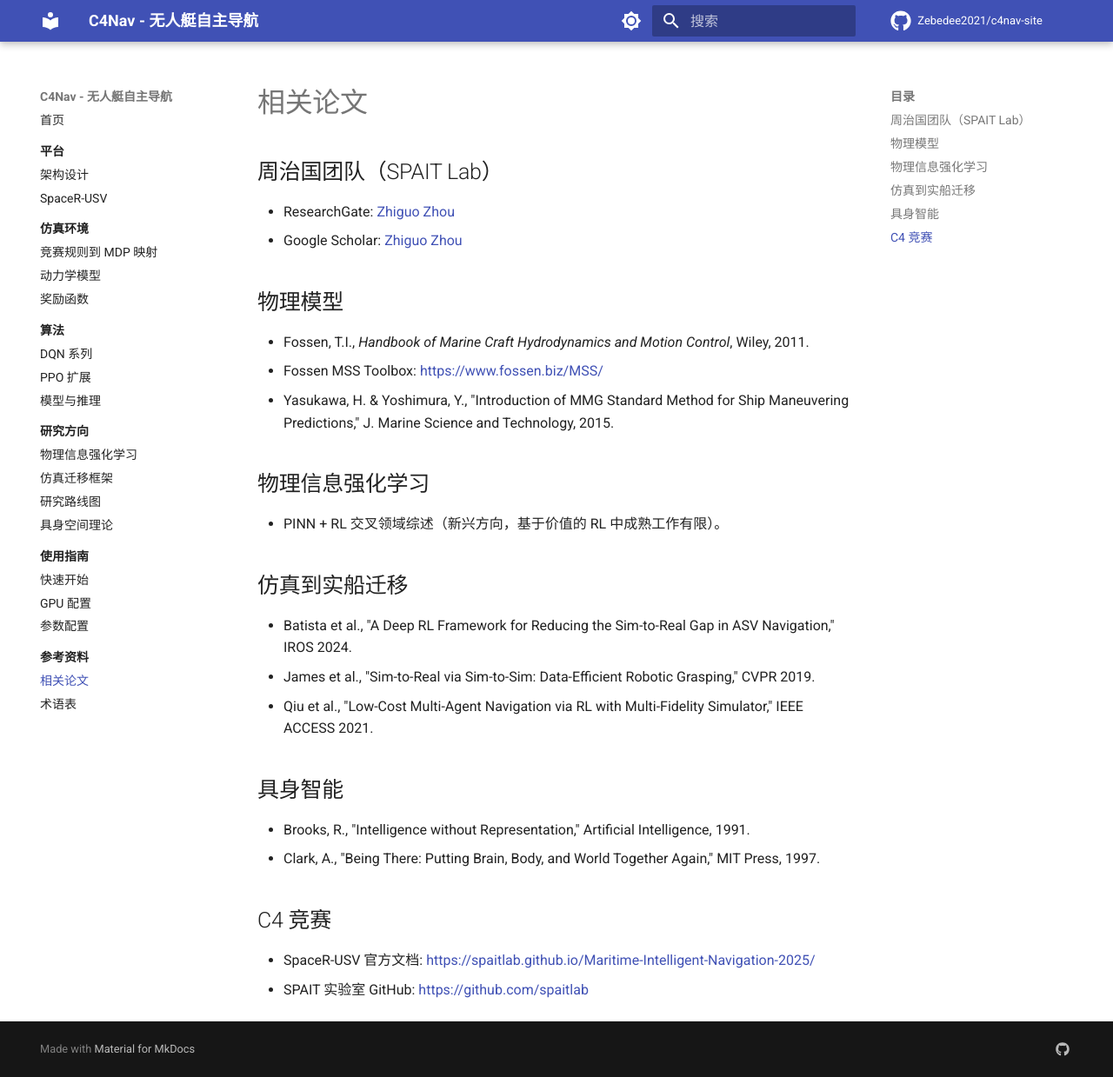
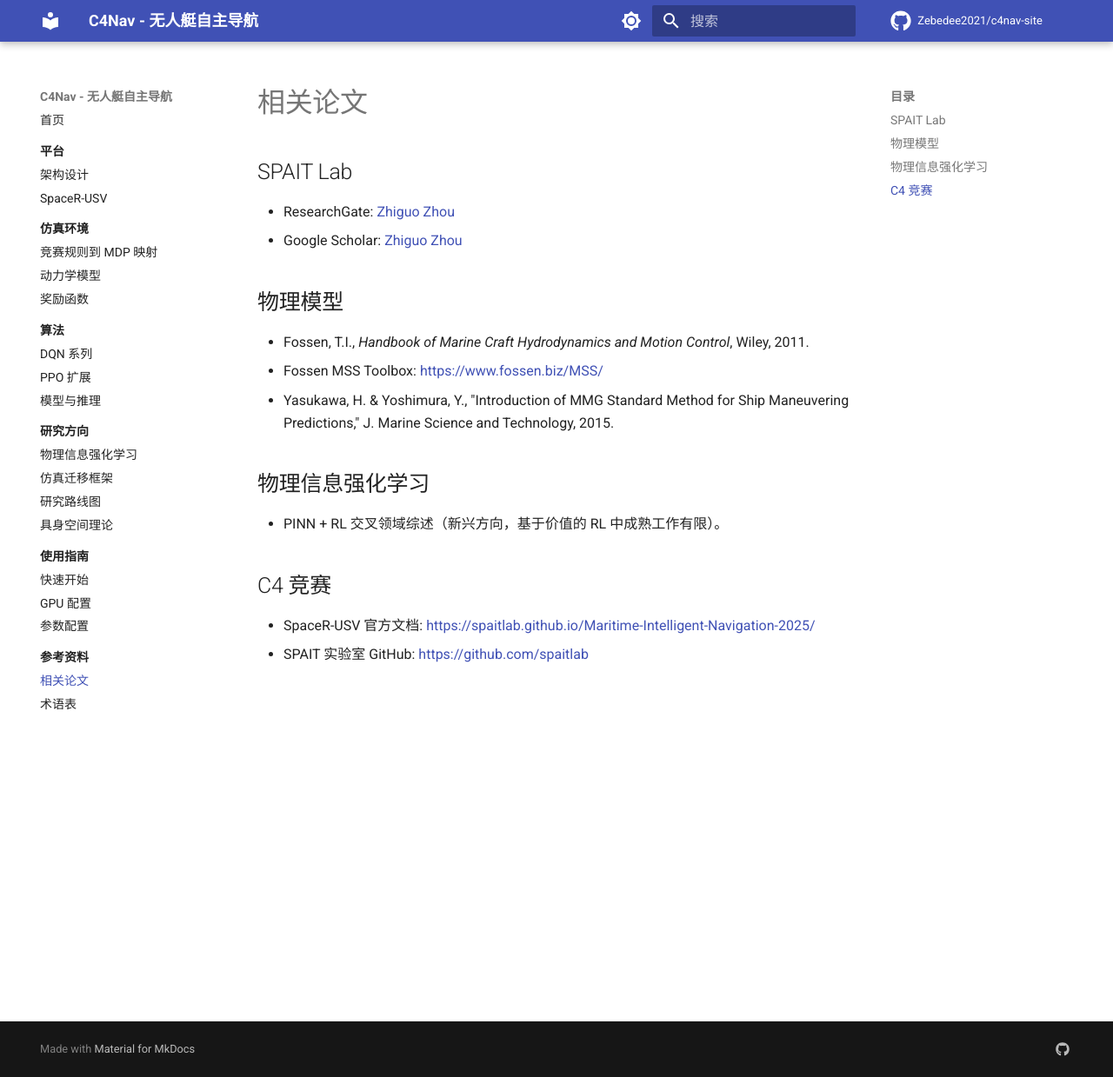
Before and after one commit to Zebedee2021/c4nav-site, an MkDocs documentation site: the page built from docs/references/papers.md, in a window 1280 px wide and 1239 px high. Shown: the whole window at 87% size. Built offline with MkDocs 1.6.1 and Material for MkDocs 9.7.7, drawn with Linux system fonts in a browser that asks for light colours; comment, search, counter and statistics services are not loaded.

Commit message:
docs: clean up papers page
Rename to SPAIT Lab, remove sim-to-real and embodied AI sections.

🤖 Generated with [Qoder][https://qoder.com]

```diff
--- a/docs/references/papers.md
+++ b/docs/references/papers.md
@@ -1,6 +1,6 @@
 # 相关论文
 
-## 周治国团队（SPAIT Lab）
+## SPAIT Lab
 
 - ResearchGate: [Zhiguo Zhou](https://www.researchgate.net/profile/Zhiguo-Zhou-2/research)
 - Google Scholar: [Zhiguo Zhou](https://scholar.google.com/citations?hl=en&user=vMLtpZYAAAAJ&view_op=list_works&sortby=pubdate)
@@ -15,17 +15,6 @@
 
 - PINN + RL 交叉领域综述（新兴方向，基于价值的 RL 中成熟工作有限）。
 
-## 仿真到实船迁移
-
-- Batista et al., "A Deep RL Framework for Reducing the Sim-to-Real Gap in ASV Navigation," IROS 2024.
-- James et al., "Sim-to-Real via Sim-to-Sim: Data-Efficient Robotic Grasping," CVPR 2019.
-- Qiu et al., "Low-Cost Multi-Agent Navigation via RL with Multi-Fidelity Simulator," IEEE ACCESS 2021.
-
-## 具身智能
-
-- Brooks, R., "Intelligence without Representation," Artificial Intelligence, 1991.
-- Clark, A., "Being There: Putting Brain, Body, and World Together Again," MIT Press, 1997.
-
 ## C4 竞赛
 
 - SpaceR-USV 官方文档: [https://spaitlab.github.io/Maritime-Intelligent-Navigation-2025/](https://spaitlab.github.io/Maritime-Intelligent-Navigation-2025/)
```
